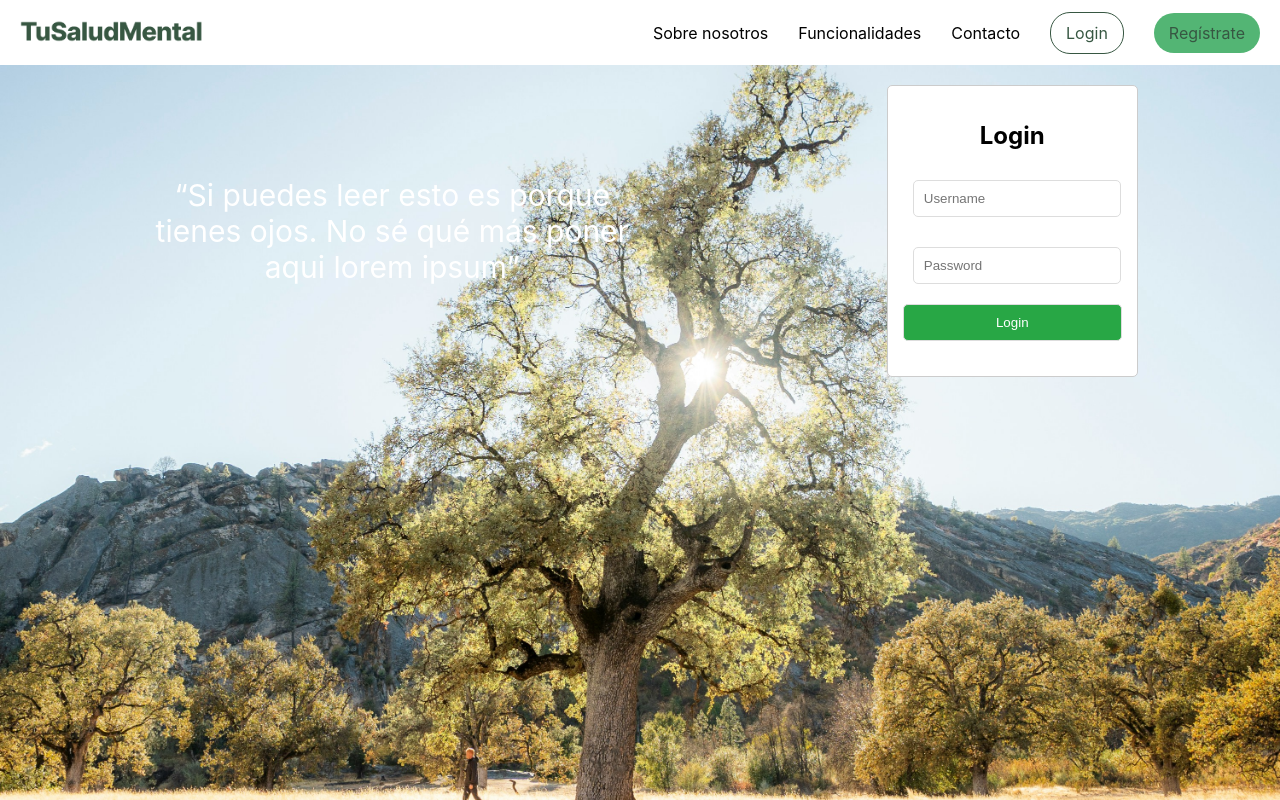
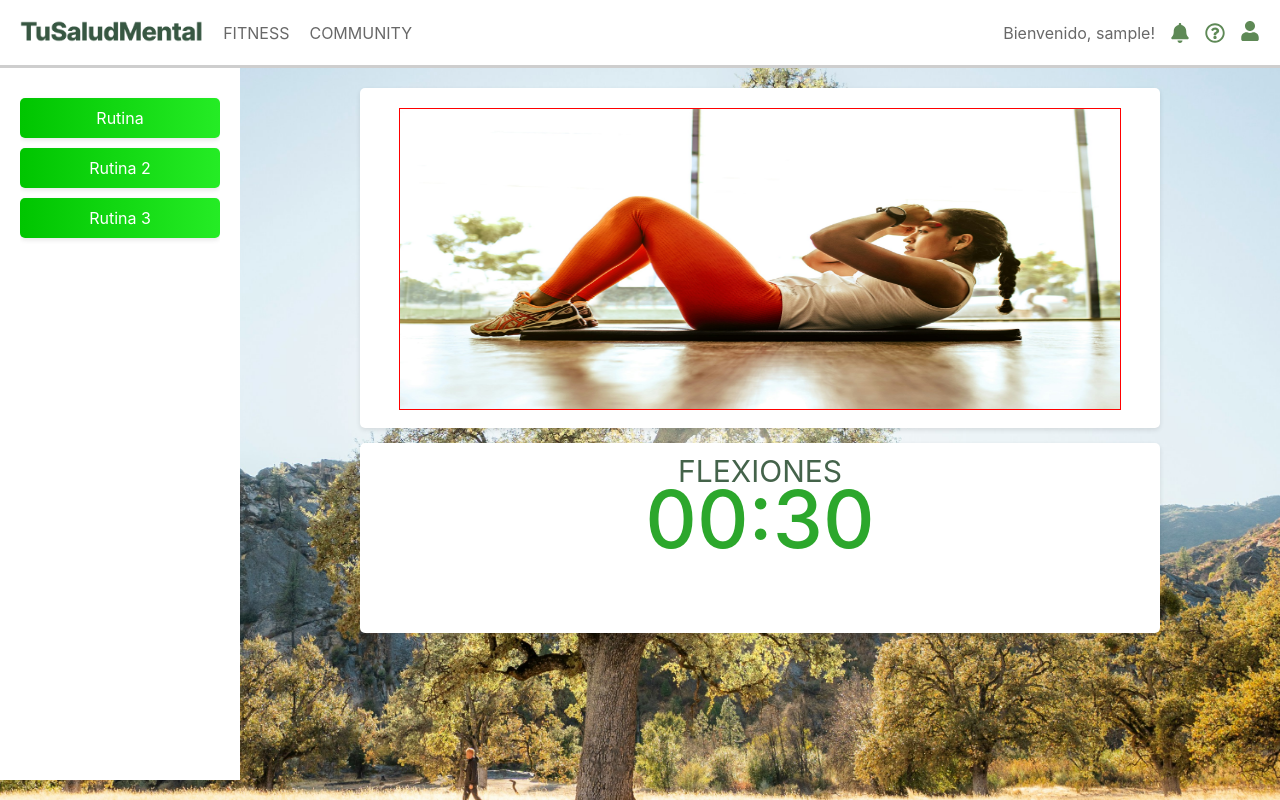
Before and after one commit to cuellarcarla/emberlight-aws, a React (Create React App) app in the folder frontend/: page /fitness in a window 1280 px wide. Before the commit this address led to /login. Built offline with nearby package versions, Linux system fonts and the light colour scheme; no server answers; sample sign-in values are in the browser's storage.

Commit message:
Fixed minor bugs. Get login username, classNames

```diff
--- a/frontend/src/AuthContext.js
+++ b/frontend/src/AuthContext.js
@@ -1,4 +1,4 @@
-import { createContext, useContext, useState } from "react";
+import { createContext, useContext, useEffect, useState } from "react";
 
 const AuthContext = createContext();
 
@@ -6,9 +6,23 @@ export const AuthProvider = ({ children }) => {
   const [user, setUser] = useState(null);
   const [accessToken, setAccessToken] = useState(null);
 
+  useEffect(() => {
+    const storedUser = localStorage.getItem("user");
+    const storedAccessToken = localStorage.getItem("accessToken");
+
+    if (storedUser && storedAccessToken) {
+      setUser(JSON.parse(storedUser));
+      setAccessToken(storedAccessToken);
+    }
+  }, []);
+
   const login = ({ username, email, accessToken }) => {
-    setUser({ username, email });
+    const userData = { username, email };
+    setUser(userData);
     setAccessToken(accessToken);
+
+    localStorage.setItem("user", JSON.stringify(userData));
+    localStorage.setItem("accessToken", accessToken);
   };
 
   const refreshAccessToken = async () => {
@@ -19,7 +33,10 @@ export const AuthProvider = ({ children }) => {
       });
 
       const data = await response.json();
-      if (response.ok) setAccessToken(data.access_token);
+      if (response.ok) {
+        setAccessToken(data.access_token);
+        localStorage.setItem("accessToken", data.access_token);
+      }
     } catch (err) {
       console.error("Failed to refresh access token:", err);
     }
@@ -28,6 +45,8 @@ export const AuthProvider = ({ children }) => {
   const logout = () => {
     setUser(null);
     setAccessToken(null);
+    localStorage.removeItem("user");
+    localStorage.removeItem("accessToken");
   };
 
   return (
--- a/frontend/src/components/Sidebar.js
+++ b/frontend/src/components/Sidebar.js
@@ -3,7 +3,7 @@ import "./Sidebar.css";
 
 const Sidebar = () => {
     return (
-      <div class="sidebar">
+      <div className="sidebar">
         <ul>
           <li>Rutina</li>
           <li>Rutina 2</li>
--- a/frontend/src/pages/Community.js
+++ b/frontend/src/pages/Community.js
@@ -2,7 +2,7 @@ import { useState, useEffect } from "react";
 import io from "socket.io-client";
 import "./Community.css";
 
-const socket = io("http://localhost:5000");
+//const socket = io("http://localhost:5000");
 
 function Community() {
   const [posts, setPosts] = useState([]);
@@ -15,13 +15,13 @@ function Community() {
       .then(data => setPosts(data))
       .catch(err => console.error("Error fetching posts:", err));
 
-    socket.on("new_post", (newPost) => {
+    /*socket.on("new_post", (newPost) => {
       setPosts(prevPosts => [newPost, ...prevPosts]);
     });
 
     return () => {
       socket.off("new_post");
-    };
+    };*/
   }, []);
 
   const handleSubmit = async (e) => {
--- a/frontend/src/pages/Fitness.js
+++ b/frontend/src/pages/Fitness.js
@@ -5,13 +5,13 @@ const Fitness = () => {
   return (
     <div style={{ display: "flex" }}>
       <Sidebar />
-      <div class="fitness-dashboard">
-        <div class="fitness-demo">
+      <div className="fitness-dashboard">
+        <div className="fitness-demo">
           <img src="/fitness-template.jpeg" alt="fitness-template" className="fitness-template"/>
         </div>
-        <div class="fitness-timer">
-          <p class="fitness-title">FLEXIONES</p>
-          <p class="fitness-timer-count">00:30</p>
+        <div className="fitness-timer">
+          <p className="fitness-title">FLEXIONES</p>
+          <p className="fitness-timer-count">00:30</p>
         </div>
       </div>
     </div>
```
Also changed, not shown: 1 other file (tests, documents, lock files or other folders).
